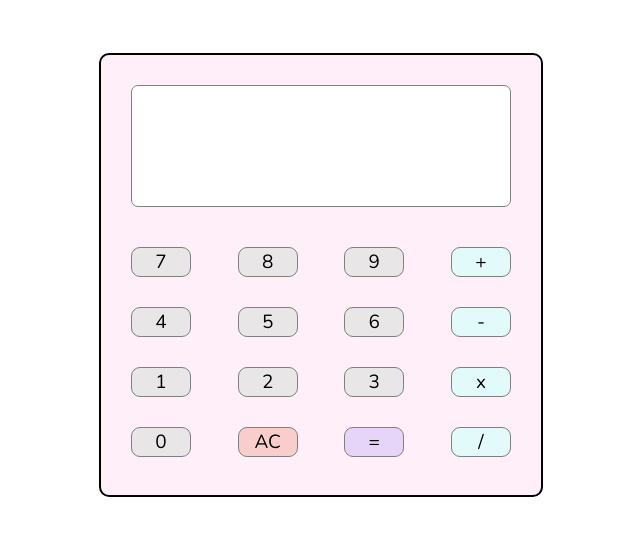
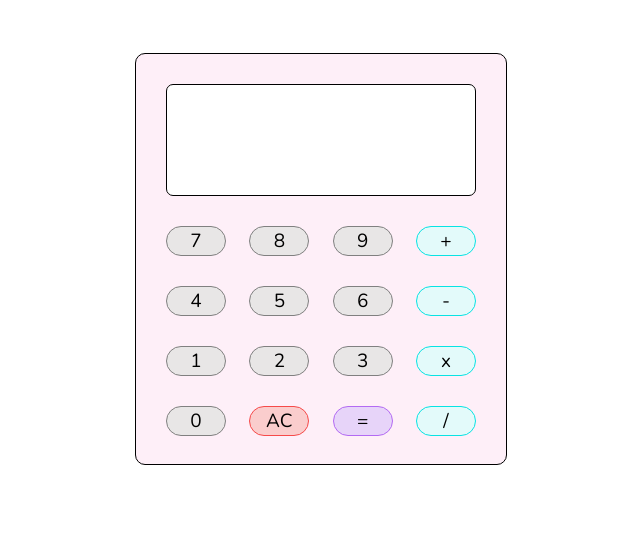
Before and after one commit to nehadesai00/calculator, a plain HTML site: page index.html in a window 1280 px wide. Shown: the part 89-624 px from the top of the page, without its empty margins (319-959 px from the left). Drawn offline with nearby package versions, Linux system fonts and the light colour scheme.

Commit message:
Handle invalid input errors and add more styles
- An error message is displayed if an invalid sequence of operations
  are pressed
- Changed buttons' border colors, and added different background colors
  to change to if user hovers over a button
- Changed sizing of calculator box and display

```diff
--- a/script.js
+++ b/script.js
@@ -117,7 +117,13 @@ clearButton.addEventListener('click', () => {
 
 function evaluate(num1, num2, operator) {
 
-    if (operator === "+") {
+    if (num1 === "" || num2 === "") {
+        alert("Invalid operation!");
+        location.reload();
+        return "";
+    }
+
+    else if (operator === "+") {
         return String(Number(num1) + Number(num2));
     }
 
--- a/style.css
+++ b/style.css
@@ -20,23 +20,22 @@ h1 {
     display: flex;
     flex-direction: column;
     row-gap: 30px;
-    border: 2px solid black;
+    border: 1.9px solid black;
     border-radius: 10px;
     padding: 30px;
-    width: 380px;
-    height: 380px;
+    width: 310px;
+    height: 350px;
     background-color: rgb(254, 239, 248);
 }
 
 
 #results-bar {
-    height: 120px;
-    border: 1px solid grey;
+    height: 110px;
+    border: 1px solid black;
     border-radius: 7px;
     display: flex;
     flex-direction: column;
     row-gap: 5px;
-    margin-bottom: 10px;
     font-size: 22px;
     background-color: white;
 }
@@ -58,28 +57,45 @@ button {
     height: 30px;
     cursor: pointer;
     border: 1px solid grey;
-    border-radius: 9px;
+    border-radius: 15px;
     font-size: 19px;
     font-family: "Nunito";
-
 }
 
 
 .operator {
     background-color: rgb(227, 250, 250);
+    border-color: rgb(8, 227, 227);
 }
+.operator:hover {
+    background-color: rgb(140, 252, 252);
+}
+
 
 
 .number {
     background-color: rgb(232, 230, 230);
 }
+.number:hover {
+    background-color: rgb(200, 199, 199);
+}
+
 
 
 #clear {
     background-color: rgb(250, 205, 205);
+    border-color: rgb(246, 74, 74);
 }
+#clear:hover {
+    background-color: rgb(248, 175, 175);
+}
+
 
 
 #equals {
     background-color: rgb(231, 212, 249);
+    border-color: rgb(179, 106, 243);
 }
+#equals:hover {
+    background-color: rgb(216, 183, 248);
+}
```
